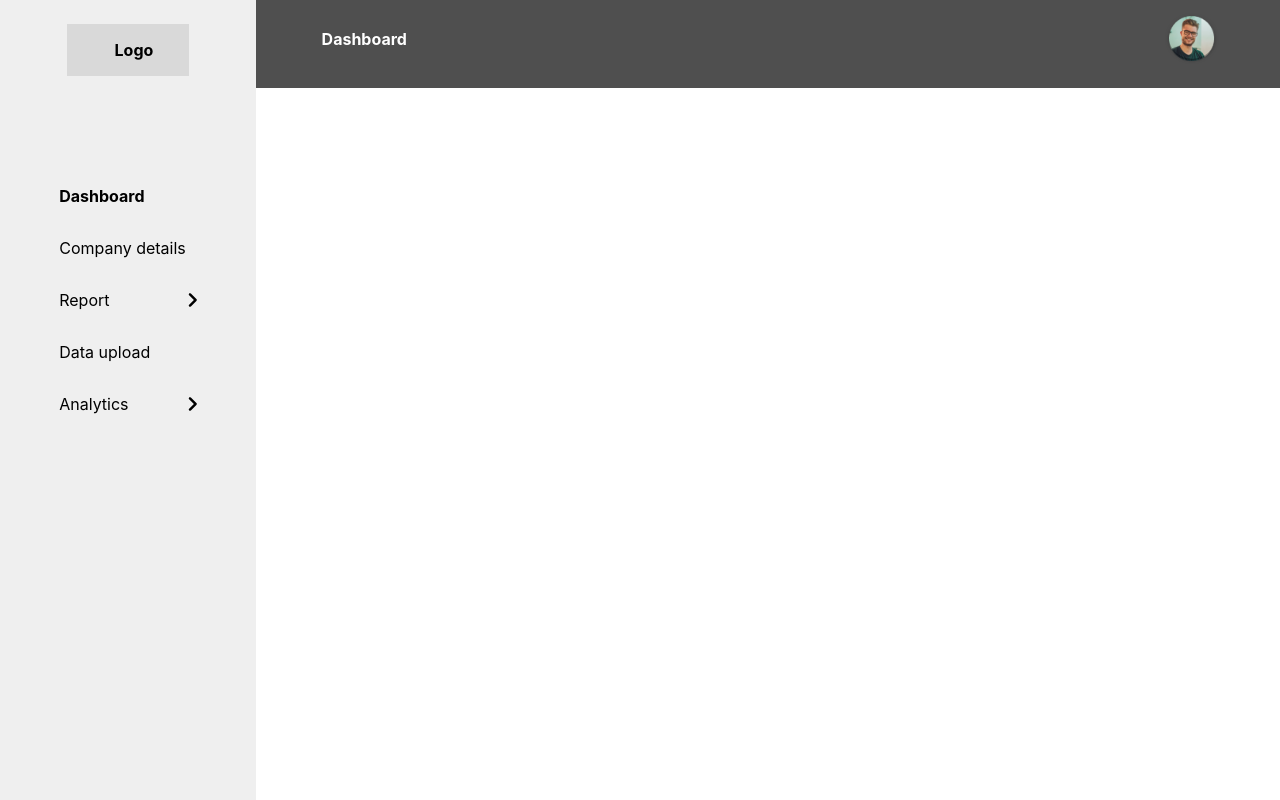
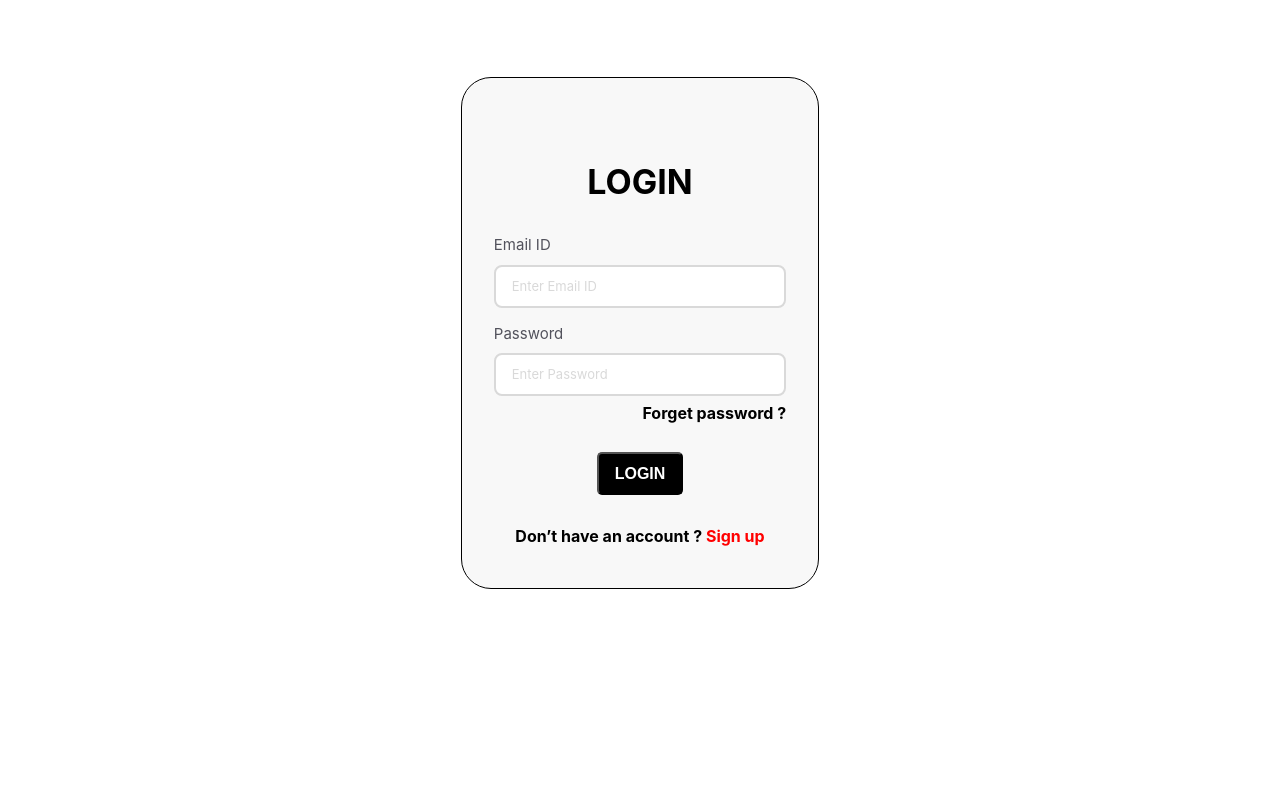
Before and after one commit to TT8-React/Team-2, a React (Create React App) app: page /login in a window 1280 px wide. Before the commit this address led to /dashboard. Built offline with nearby package versions, Linux system fonts and the light colour scheme.

Commit message:
fixing Error component imports

```diff
--- a/src/App.js
+++ b/src/App.js
@@ -2,7 +2,7 @@ import { Suspense, useState } from "react";
 import { Authorized, NotAuthorized } from "./Routes";
 
 function App() {
-  const [isAuthorized, setIsAuthorized] = useState(true);
+  const [isAuthorized, setIsAuthorized] = useState(false);
 
   return (
     <div className="App">
--- a/src/Pages/Login/index.jsx
+++ b/src/Pages/Login/index.jsx
@@ -1,19 +1,18 @@
 import React, { useState } from "react";
-// libraries
 import { useFormik } from "formik";
 import * as Yup from "yup";
 import axios from "axios";
 import { useNavigate } from "react-router-dom";
-//  components
+
 import WrapperForm from "./../../Components/WrapperForm/index";
 import FormTitle from "./../../Components/FormTitle/index";
 import FormItem from "./../../Components/FormItem/index";
 import TextForm from "./../../Components/TextForm/index";
 import FormBtn from "./../../Components/FormBtn/index";
-import Error from "../../Components/ErrorBoundary";
+import Error from "../../Components/Error";
 import Text from "./Text";
+
 import { FlexCenter } from "./../../global/style";
-//  API
 import { API_URL } from "./../../config/api";
 
 const Login = () => {
@@ -25,10 +24,7 @@ const Login = () => {
       .required("Please Enter your email"),
     password: Yup.string().required("Please Enter your password"),
   });
-  const initialValues = {
-    email: "",
-    password: "",
-  };
+
   const onSubmit = async ({ email, password }) => {
     setLoading(true);
     const res = await axios
@@ -37,6 +33,7 @@ const Login = () => {
         console.log(err.message);
       })
       .finally(() => setLoading(false));
+
     if (res) {
       console.log("you are logged in successfully");
       navigate("/dashboard");
@@ -44,7 +41,10 @@ const Login = () => {
   };
 
   const formik = useFormik({
-    initialValues,
+    initialValues: {
+      email: "",
+      password: "",
+    },
     validationSchema,
     onSubmit,
   });
@@ -82,7 +82,7 @@ const Login = () => {
         <TextForm
           text="Don’t have an account ?"
           spanText="Sign up"
-          linkTo="/signup"
+          linkTO="/signup"
         />
       </form>{" "}
     </WrapperForm>
```
Also changed, not shown: src/Components/Error/index.jsx (renamed from src/Components/ErrorBoundary/index.jsx).
